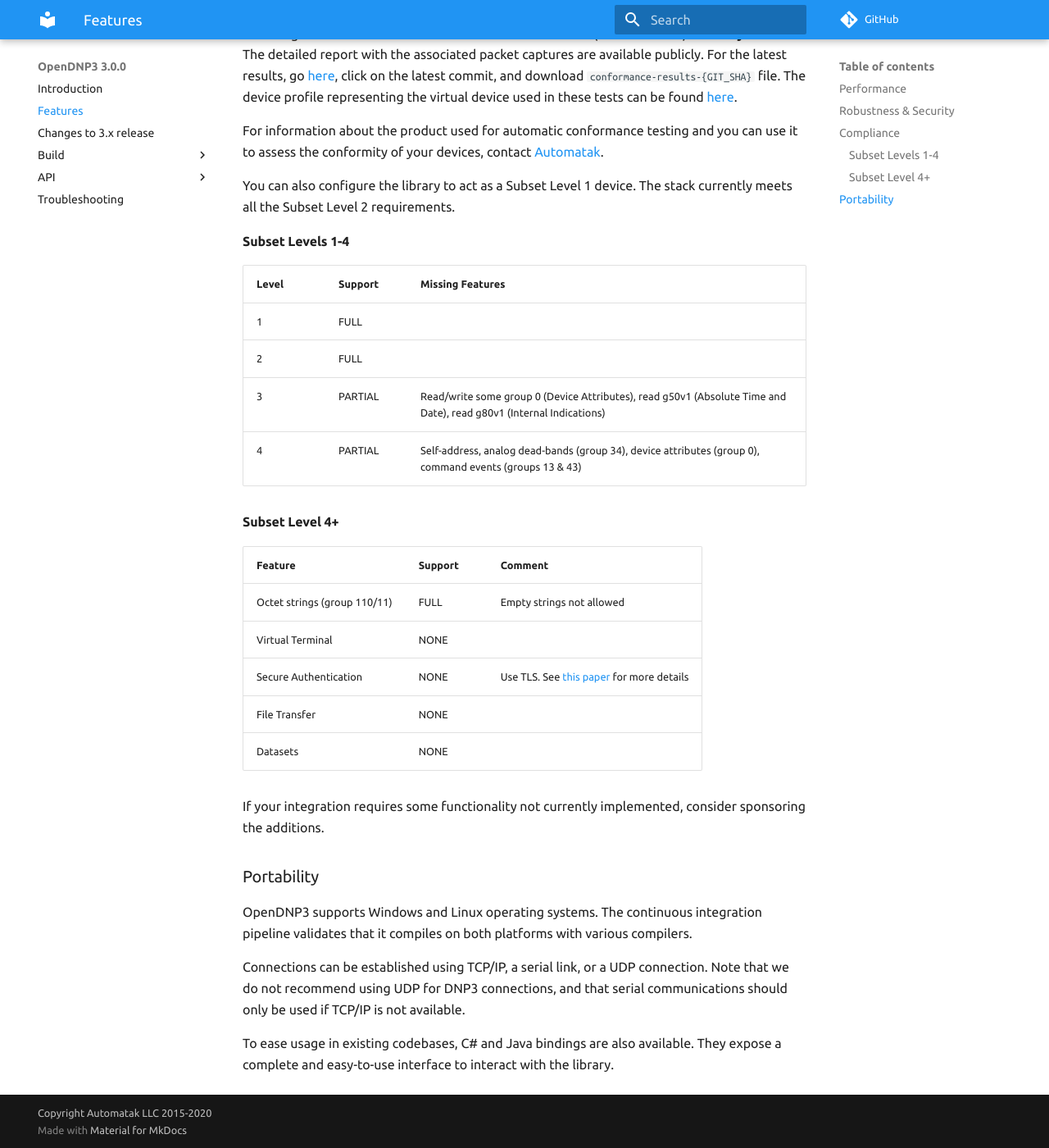
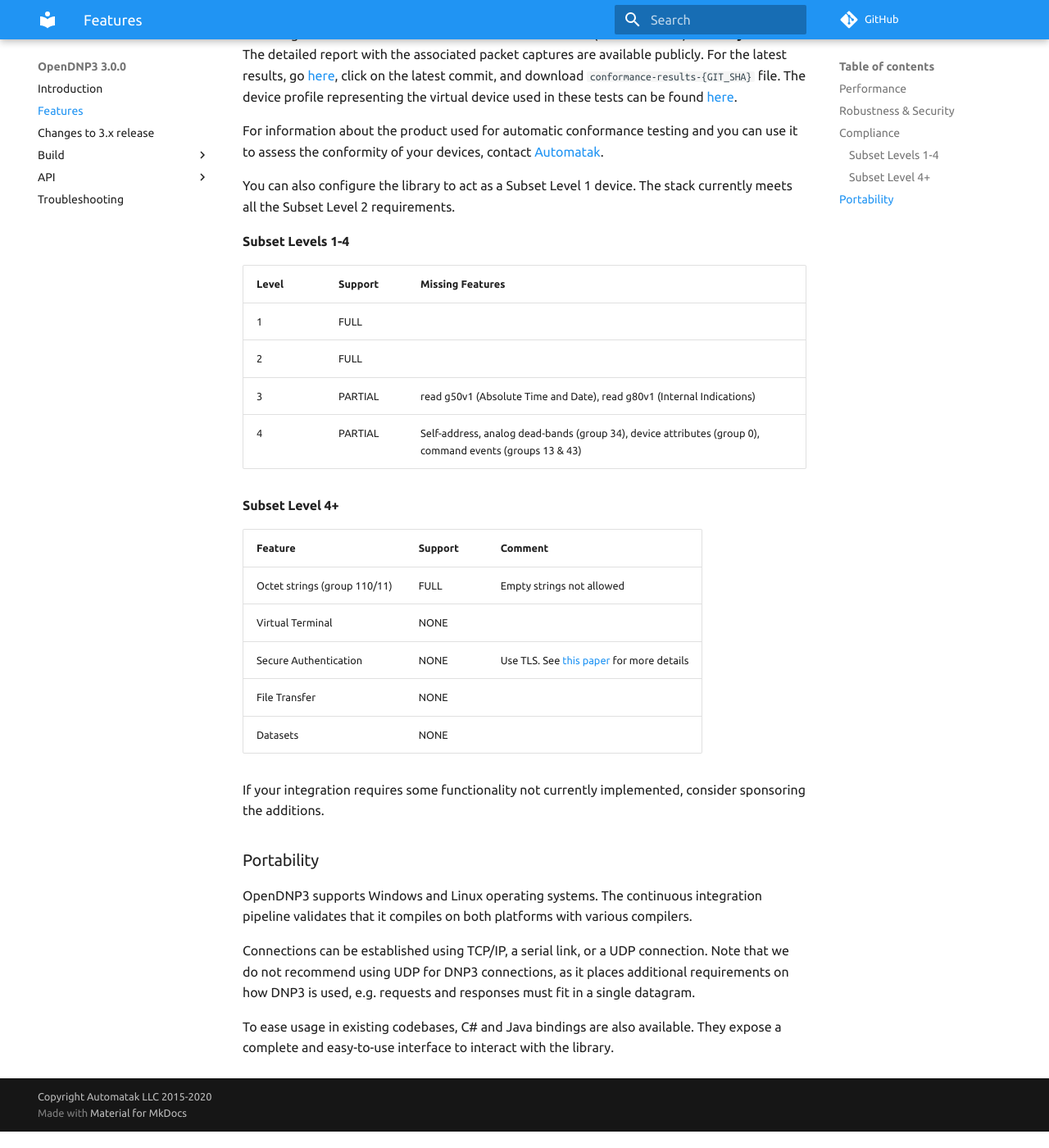
Before and after one commit to dnp3/opendnp3-guide, an MkDocs documentation site: the page built from docs/features/features.md, in a window 1280 px wide and 1400 px high, scrolled down 951 px. Shown: the whole window at 82% size. Built offline with MkDocs 1.6.1 and Material for MkDocs 9.7.7, drawn with Linux system fonts in a browser that asks for light colours; comment, search, counter and statistics services are not loaded.

```diff
--- a/docs/features/features.md
+++ b/docs/features/features.md
@@ -58,7 +58,7 @@ currently meets all the Subset Level 2 requirements.
 |---------|---------|-----------------------------------------------|
 |    1    | FULL    |                                               |
 |    2    | FULL    |                                               |
-|    3    | PARTIAL | Read/write some group 0 (Device Attributes), read g50v1 (Absolute Time and Date), read g80v1 (Internal Indications) |
+|    3    | PARTIAL | read g50v1 (Absolute Time and Date), read g80v1 (Internal Indications) |
 |    4    | PARTIAL | Self-address, analog dead-bands (group 34), device attributes (group 0), command events (groups 13 & 43) |
 
 #### Subset Level 4+
@@ -81,8 +81,9 @@ integration pipeline validates that it compiles on both platforms with various
 compilers.
 
 Connections can be established using TCP/IP, a serial link, or a UDP connection.
-Note that we do not recommend using UDP for DNP3 connections, and that serial
-communications should only be used if TCP/IP is not available.
+Note that we do not recommend using UDP for DNP3 connections, as it places
+additional requirements on how DNP3 is used, e.g. requests and responses must fit
+in a single datagram.
 
 To ease usage in existing codebases, C# and Java bindings are also available.
 They expose a complete and easy-to-use interface to interact with the library.
--- a/mkdocs.yml
+++ b/mkdocs.yml
@@ -19,7 +19,7 @@ nav:
 - Changes to 3.x release: 'features/3.0.md'
 - Build:
   - 'Requirements': 'build/requirements.md'
-  - 'Libraries': 'build/libraries.md'
+  - 'Source Tree': 'build/source.md'
   - 'CMake': 'build/cmake.md'
   - 'Linux': 'build/linux.md'
   - 'Windows': 'build/windows.md'
```
Also changed, not shown: docs/features/3.0.md (+1 -2 lines), 5 other files.
